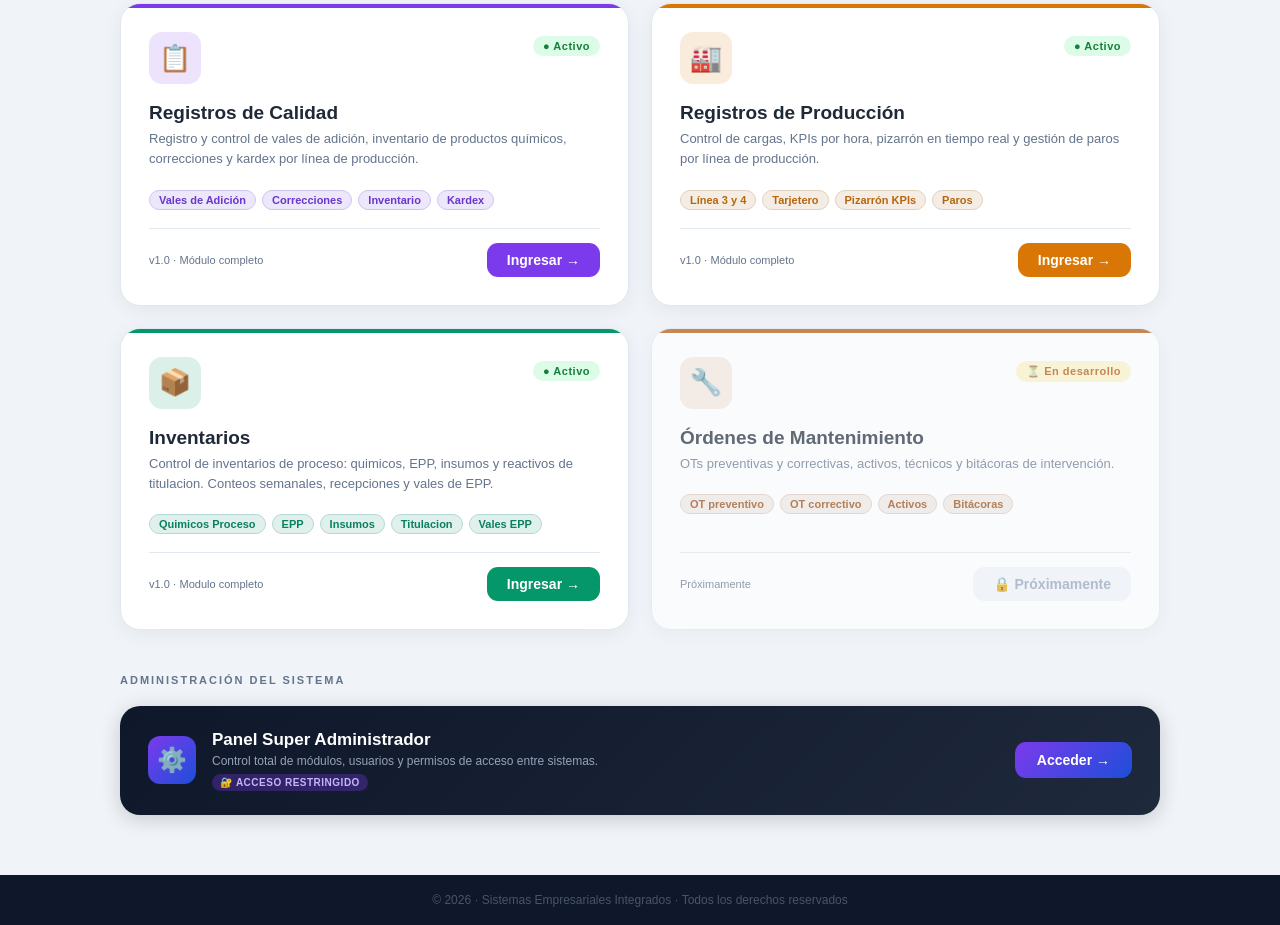
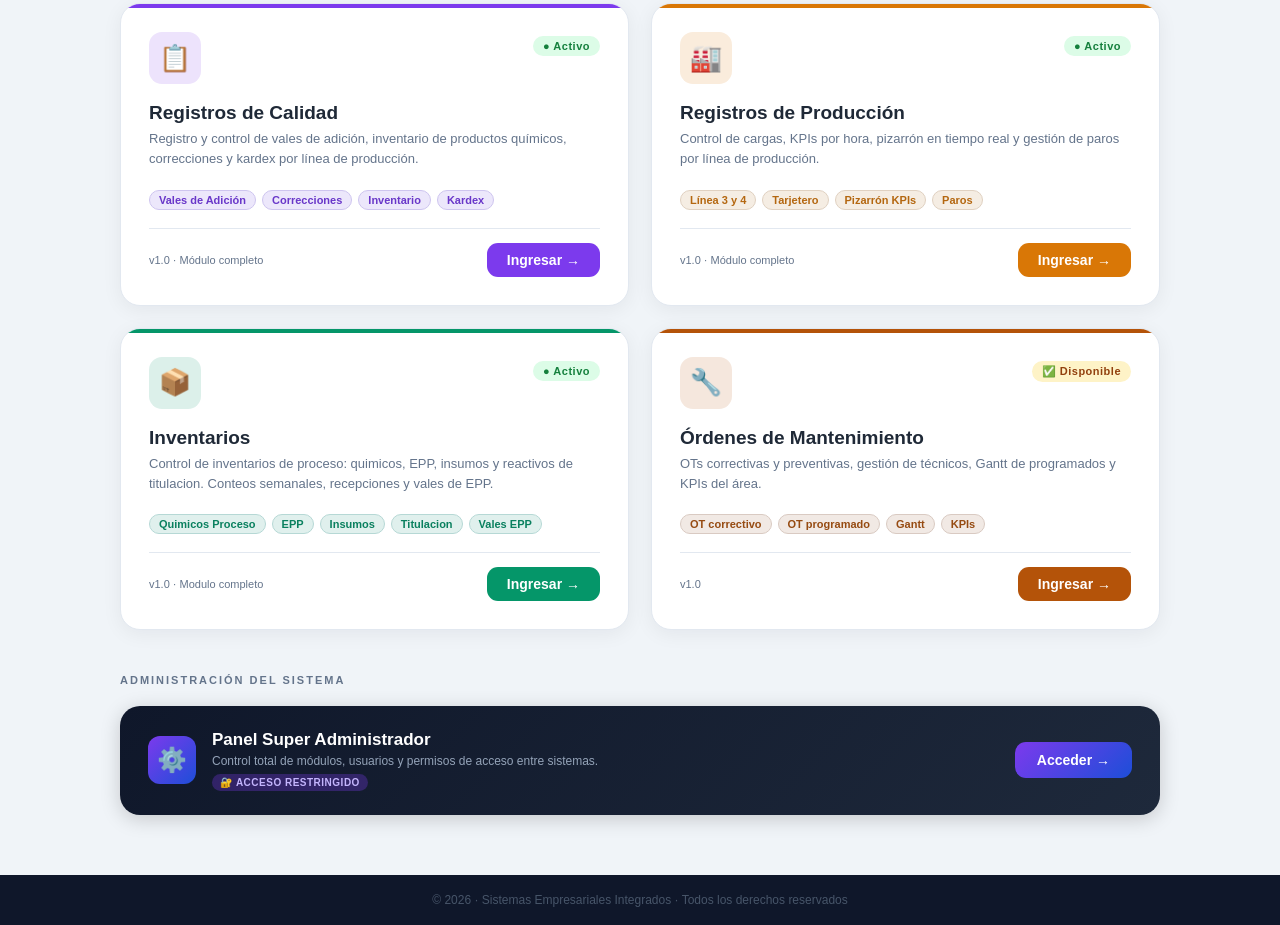
Before and after one commit to adaneliasmx/sistema-compras, a website: page frontend/public/portal.html in a window 1280 px wide. Shown: the part 692-1617 px from the top of the page. Drawn offline with Linux system fonts and the light colour scheme.

Commit message:
feat(portal): activar tarjeta Mantenimiento — v1.0 disponible

```diff
--- a/frontend/public/portal.html
+++ b/frontend/public/portal.html
@@ -216,25 +216,25 @@
         </div>
       </div>
 
-      <!-- MANTENIMIENTO 🚧 -->
-      <div class="mod-card inactive" style="--card-color:#b45309">
+      <!-- MANTENIMIENTO -->
+      <div class="mod-card" style="--card-color:#b45309">
         <div class="mod-header">
           <div class="mod-icon">🔧</div>
-          <span class="mod-status status-dev">⏳ En desarrollo</span>
+          <span class="mod-status" style="background:#fef3c7;color:#92400e">✅ Disponible</span>
         </div>
         <div>
           <div class="mod-title">Órdenes de Mantenimiento</div>
-          <div class="mod-desc">OTs preventivas y correctivas, activos, técnicos y bitácoras de intervención.</div>
+          <div class="mod-desc">OTs correctivas y preventivas, gestión de técnicos, Gantt de programados y KPIs del área.</div>
         </div>
         <div class="mod-features">
-          <span class="feat-pill">OT preventivo</span>
           <span class="feat-pill">OT correctivo</span>
-          <span class="feat-pill">Activos</span>
-          <span class="feat-pill">Bitácoras</span>
+          <span class="feat-pill">OT programado</span>
+          <span class="feat-pill">Gantt</span>
+          <span class="feat-pill">KPIs</span>
         </div>
         <div class="mod-footer">
-          <span class="mod-version">Próximamente</span>
-          <button class="btn-soon" disabled>🔒 Próximamente</button>
+          <span class="mod-version">v1.0</span>
+          <a class="btn-enter" href="/mantenimiento">Ingresar →</a>
         </div>
       </div>
 
```
